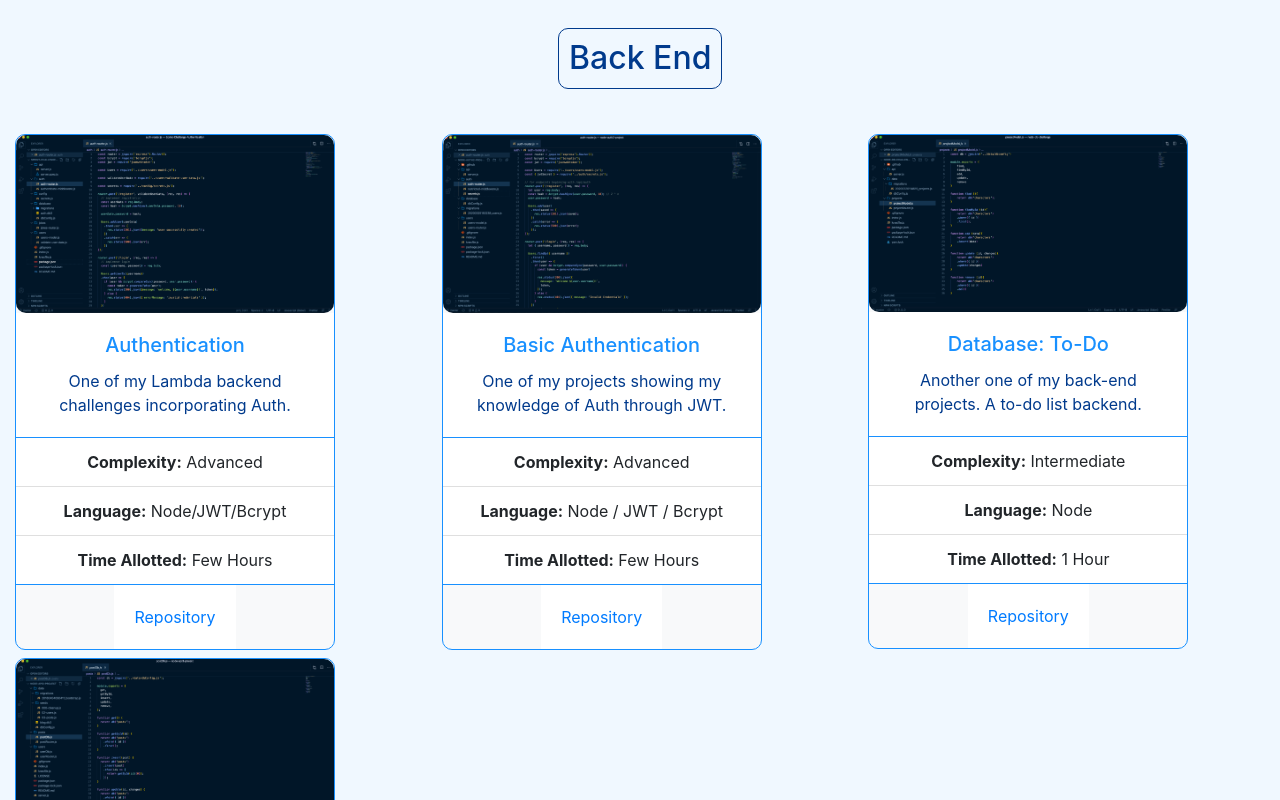
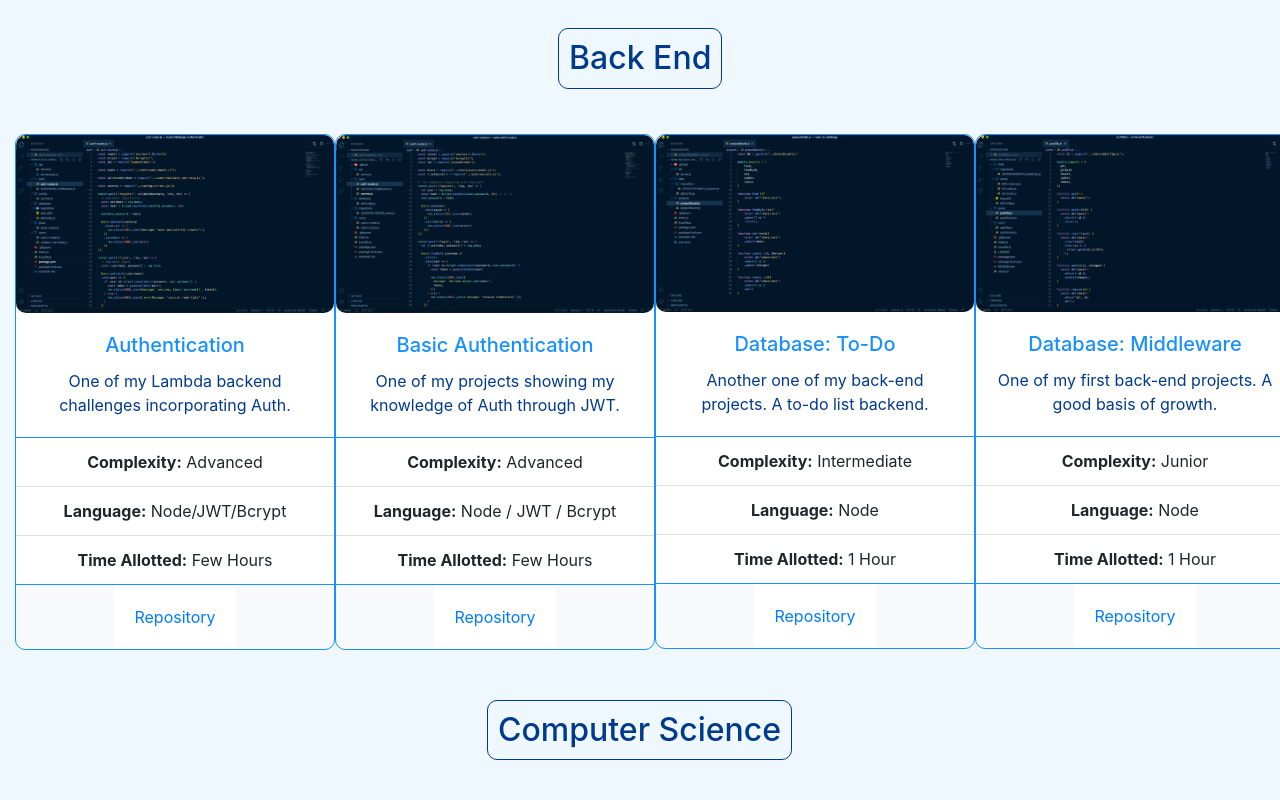
Before and after one commit to carlsachs/BootstrapPort, a React (Create React App) app in the folder portfolio/: page /projects in a window 1280 px wide. Shown: the part 1880-2680 px from the top of the page. Built offline with nearby package versions, Linux system fonts and the light colour scheme.

Commit message:
fixed changes

```diff
--- a/portfolio/src/components/About.js
+++ b/portfolio/src/components/About.js
@@ -68,6 +68,7 @@ const About = () => {
                 <Row className="location-title">
                     <h3>Location</h3>
                 </Row>
+                <Slide bottom>
                 <Row>
                     <Card  className="card-about" style={{ width: '25rem' }}>
                     <Card.Body>
@@ -80,11 +81,13 @@ const About = () => {
                     </Card.Body>
                 </Card>
                 </Row>
+                </Slide>
                 </Col>
                 <Col className="right-work">
                     <Row className="job-title">
                         <h3>Language</h3>
                     </Row>
+                    <Slide bottom delay={350}>
                     <Row>
                     <Card  className="card-about" style={{ width: '25rem' }}>
                     <Card.Body>
@@ -97,11 +100,13 @@ const About = () => {
                     </Card.Body>
                 </Card>
                 </Row>
+                </Slide>
                 </Col>
                 <Col className="relocation">
                     <Row className="rel-title">
                         <h3>Relocation</h3>
                     </Row>
+                    <Slide bottom delay={700}>
                     <Row>
                     <Card  className="card-about" style={{ width: '25rem' }}>
                     <Card.Body>
@@ -114,6 +119,7 @@ const About = () => {
                     </Card.Body>
                 </Card>
                 </Row>
+                </Slide>
                 </Col>
             </Row>
                 <Flip bottom>
--- a/portfolio/src/components/Projects.js
+++ b/portfolio/src/components/Projects.js
@@ -121,8 +121,8 @@ const Projects = () => {
             </Flip>
         </Row>
         <Slide right>
-            <Row className="back-boxes">
-                <Col>
+            <Row className="back-boxes" md={4} sm={2} xs={1}>
+                <Col style={{justifyContent: "center"}}>
                     <Authentication />
                 </Col>
                 <Col>
```
